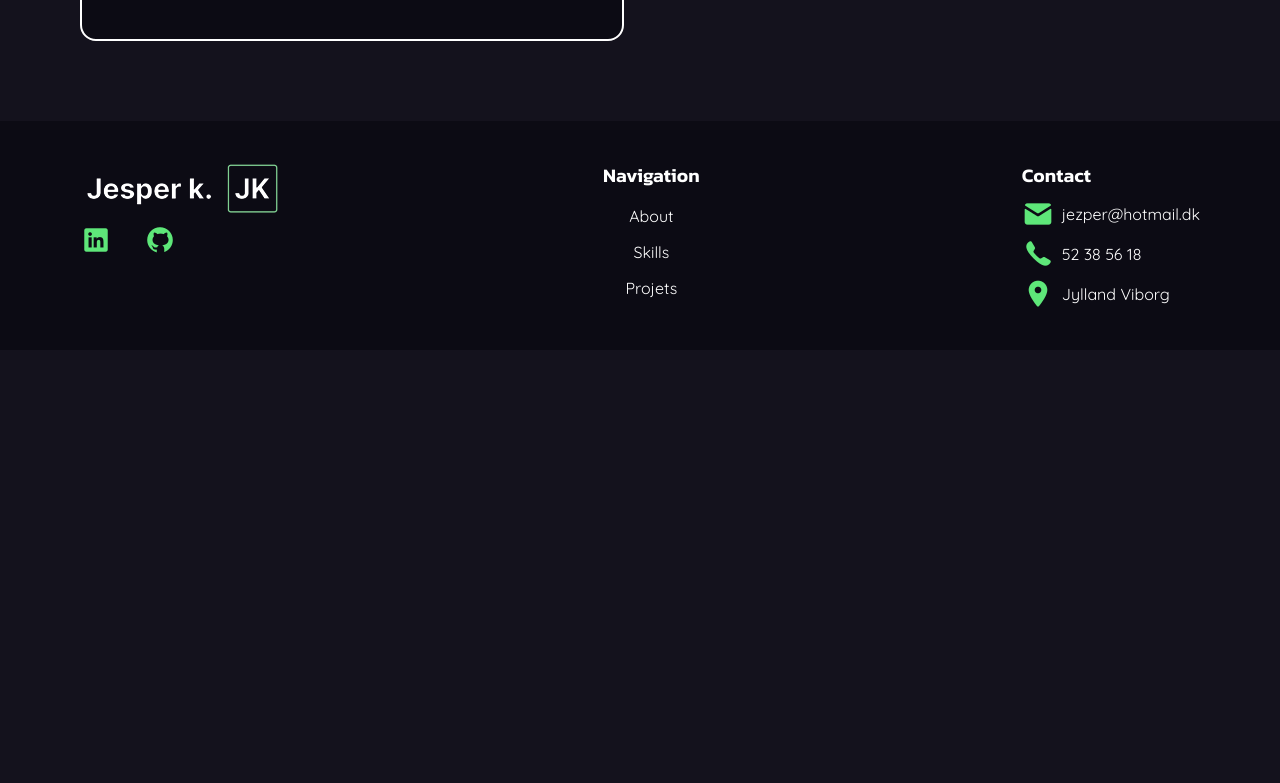
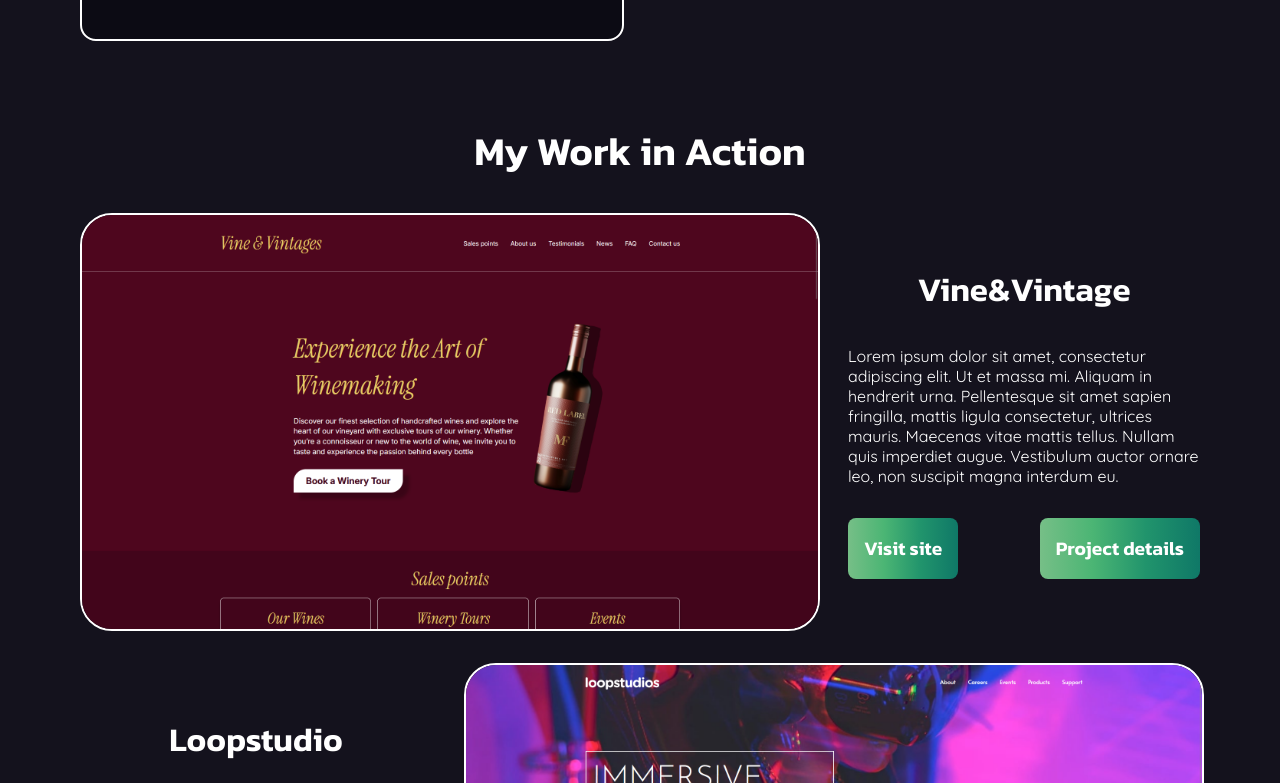
Before and after one commit to JesperKjaergaardDK/Portfolio_V2, a React (Vite) app: page / in a window 1280 px wide. Shown: the part 1617-2400 px from the top of the page. Before the commit the page ends 1967 px from the top, so only its background shows below. Built offline with nearby package versions, Linux system fonts and the light colour scheme.

Commit message:
feat: implement Projects section with project listing and responsive layout

```diff
--- a/src/App.tsx
+++ b/src/App.tsx
@@ -2,7 +2,7 @@ import Header from "./components/sections/header/Header";
 import Hero from "./components/sections/hero/Hero";
 import About from "./components/sections/about/About";
 import Skills from "./components/sections/skills/Skills";
-import Projects from "./components/Projects";
+import Projects from "./components/sections/projects/Projects";
 import Footer from "./components/sections/footer/Footer";
 
 function App() {
@@ -12,7 +12,7 @@ function App() {
       <Hero></Hero>
       <About></About>
       <Skills></Skills>
-      {/* <Projects></Projects> */}
+      <Projects></Projects>
       <Footer></Footer>
     </>
   );
--- /dev/null
+++ b/src/components/UI/Project.tsx
@@ -0,0 +1,36 @@
+import Button from "./Button";
+
+
+
+interface props {
+  title: string;
+  description: string;
+  img: string;
+  site: string;
+  project_site: string;
+}
+
+function Project(prop: props) {
+  return (
+    <div className="project">
+      <div className="project__info">
+        <h3 className="text_center">{prop.title}</h3>
+        <p>{prop.description}</p>
+
+        <div className="project__cta">
+          <a href="#">
+            <Button>Visit site</Button>
+          </a>
+
+          <a href="#">
+            <Button>Project details</Button>
+          </a>
+        </div>
+      </div>
+
+      <img className="project__img" src={prop.img} alt="" />
+    </div>
+  );
+}
+
+export default Project;
--- a/src/components/sections/footer/_footer.scss
+++ b/src/components/sections/footer/_footer.scss
@@ -44,6 +44,7 @@
     @include col.flex_direction(map.get(col.$spacing, "lg"));
     img {
       border-bottom: 2px solid rgba(255, 255, 255, 0);
+      transition: border-bottom 0.3s ease-in-out;
     }
 
     img:hover {
--- a/src/components/sections/hero/Hero.tsx
+++ b/src/components/sections/hero/Hero.tsx
@@ -22,7 +22,9 @@ function Hero() {
           shifting my focus to Frontend Development to craft seamless and
           engaging user experiences
         </p>
-        <Button is_highlight>See My Creations</Button>
+        <a href="#projects">
+          <Button is_highlight>See My Creations</Button>
+        </a>
       </div>
 
       <img
--- /dev/null
+++ b/src/components/sections/projects/Projects.tsx
@@ -0,0 +1,24 @@
+import Project from "../../UI/Project";
+import {projects} from "../../../utils/project_list.json";
+
+function Projects() {
+  return (
+    <section id="projects" className="projects">
+      <h2 className="text_center">My Work in Action</h2>
+
+      {projects.map((projects, index) => (
+        <Project
+          key={index}
+          title={projects.title}
+          description={projects.description}
+          img={projects.img}
+          site={projects.site}
+          project_site={projects.project_site}
+        />
+      ))}
+
+    </section>
+  );
+}
+
+export default Projects
--- /dev/null
+++ b/src/components/sections/projects/_projects.scss
@@ -0,0 +1,52 @@
+@use "../../../scss/collection" as col;
+@use "sass:map";
+
+.projects {
+  @include col.flex_direction(map.get(col.$spacing, "lg"), column);
+}
+
+.project {
+  @include col.flex_direction(map.get(col.$spacing, "lg"), column);
+
+  @media (min-width: (map.get(col.$device_size, "desktop") + 100px)) {
+    display: grid;
+    grid-template-columns: repeat(12, 1fr);
+  }
+
+  &__info {
+    @include col.flex_direction(map.get(col.$spacing, "lg"), column);
+
+    @media (min-width: (map.get(col.$device_size, "desktop") + 100px)) {
+      grid-column: 1/5;
+      justify-content: center;
+    }
+  }
+
+  &__cta {
+    display: flex;
+    justify-content: space-between;
+  }
+
+  &__img {
+    border: 2px solid map.get(col.$colors, "primary-text");
+    border-radius: 32px;
+
+    @media (min-width: (map.get(col.$device_size, "desktop") + 100px)) {
+      width: 100%;
+      grid-column: 5/13;
+    }
+  }
+
+  &:nth-child(even) &__img {
+    @media (min-width: (map.get(col.$device_size, "desktop") + 100px)) {
+       grid-column: 1/9;
+       grid-row: 1;
+    }
+  }
+
+  &:nth-child(even) &__info {
+    @media (min-width: (map.get(col.$device_size, "desktop") + 100px)) {
+       grid-column: 9/13;
+    }
+  }
+}
--- a/src/scss/_global.scss
+++ b/src/scss/_global.scss
@@ -119,6 +119,7 @@ a {
   color: map.get(col.$colors, "primary-text");
   text-decoration-color: rgba(0, 0, 0, 0);
   //font-size: map.get(col.$font_size, "h6");
+  transition: color 0.35s ease-in-out, text-decoration-color 0.35s ease-in-out;
 
   &:hover {
     transition: color 0.35s ease-in-out, text-decoration-color 0.35s ease-in-out;
--- a/src/scss/index.scss
+++ b/src/scss/index.scss
@@ -5,5 +5,6 @@
 @use "../components/sections/hero/hero";
 @use "../components/sections/about/about";
 @use "../components/sections/skills/skills";
+@use "../components/sections/projects/projects";
 
 @use "../components/sections/footer/footer";
--- /dev/null
+++ b/src/utils/project_list.json
@@ -0,0 +1,20 @@
+{
+  "projects": [
+    {
+      "title": "Vine&Vintage",
+      "description": "Lorem ipsum dolor sit amet, consectetur adipiscing elit. Ut et massa mi. Aliquam in hendrerit urna. Pellentesque sit amet sapien fringilla, mattis ligula consectetur, ultrices mauris. Maecenas vitae mattis tellus. Nullam quis imperdiet augue. Vestibulum auctor ornare leo, non suscipit magna interdum eu.",
+      "img": "src/assets/projects/Vine&Vintage.png",
+      "alt": "test",
+      "site": "https://vinevintages.jesperkjaergaard.dk/",
+      "project_site": "http://localhost:5173/"
+    },
+    {
+      "title": "Loopstudio",
+      "description": "Lorem ipsum dolor sit amet, consectetur adipiscing elit. Ut et massa mi. Aliquam in hendrerit urna. Pellentesque sit amet sapien fringilla, mattis ligula consectetur, ultrices mauris. Maecenas vitae mattis tellus. Nullam quis imperdiet augue. Vestibulum auctor ornare leo, non suscipit magna interdum eu.",
+      "img": "src/assets/projects/Loopstudio.png",
+      "alt": "test",
+      "site": "https://vinevintages.jesperkjaergaard.dk/",
+      "project_site": "http://localhost:5173/"
+    }
+  ]
+}
```
Also changed, not shown: src/components/Projects.tsx (deleted, +0 -9 lines), src/assets/projects/Loopstudio.png (added), src/assets/projects/Vine&Vintage.png (added).
